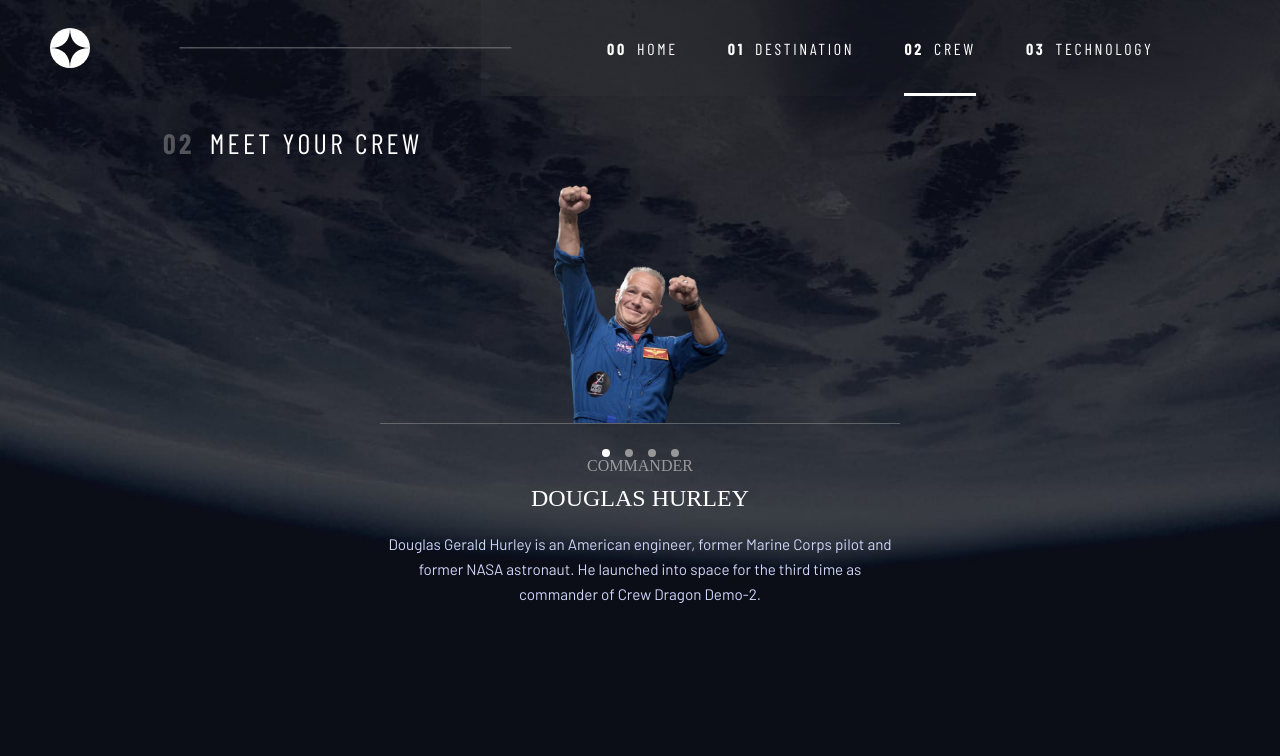
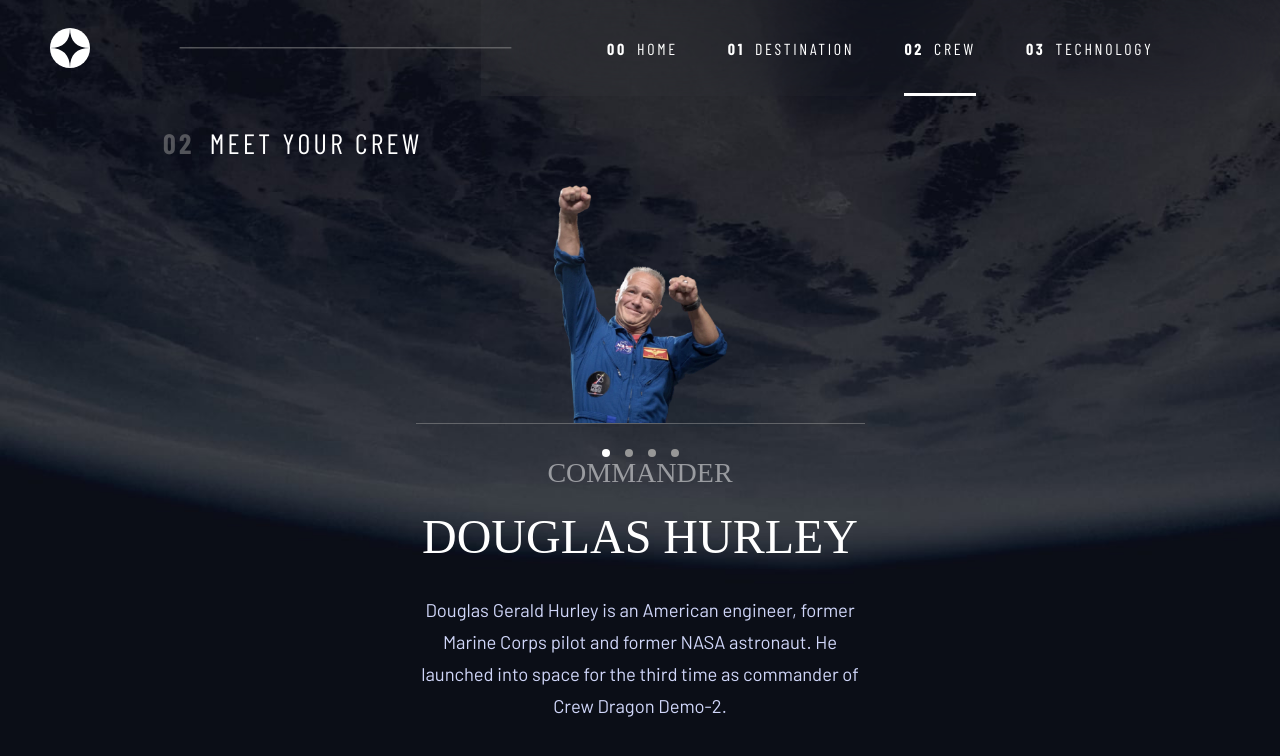
Before and after one commit to AlexDDevv/space-tourism, a React (Vite) app: page /crew in a window 1280 px wide. Shown: the top 756 px of the page. Built offline with nearby package versions, Linux system fonts and the light colour scheme; a web font is replaced by a local one.

Commit message:
Responsive for CrewInfos component

```diff
--- a/src/assets/sass/components/crew/_crewPresentation.scss
+++ b/src/assets/sass/components/crew/_crewPresentation.scss
@@ -1,4 +1,8 @@
 .crew-info {
+    @media screen and (min-width: 768px) {
+        order: 1;
+    }
+
     .title-crew {
         font-family: $bellefair;
         font-weight: 400;
@@ -6,19 +10,65 @@
     }
     .rank-member {
         color: rgba(255, 255, 255, 0.5);
-        font-size: 1rem;
+        font-size: 0.9rem;
         margin-bottom: 10px;
+
+        @media screen and (min-width: 375px) {
+            font-size: 1rem;
+        }
+        @media screen and (min-width: 768px) {
+            font-size: 1.5rem;
+            margin-bottom: 15px;
+        }
+        @media screen and (min-width: 1024px) {
+            font-size: 1.75rem;
+            margin-bottom: 20px;
+        }
+        @media screen and (min-width: 1440px) {
+            font-size: 2rem;
+        }
     }
     .crew-name {
         color: white;
-        font-size: 1.5rem;
-        margin-bottom: 20px;
+        font-size: 1.25rem;
+        margin-bottom: 15px;
+
+        @media screen and (min-width: 375px) {
+            font-size: 1.5rem;
+            margin-bottom: 20px;
+        }
+        @media screen and (min-width: 768px) {
+            font-size: 2.5rem;
+            margin-bottom: 30px;
+        }
+        @media screen and (min-width: 1024px) {
+            font-size: 3rem;
+        }
+        @media screen and (min-width: 1440px) {
+            font-size: 3.5rem;
+        }
     }
     .crew-bio {
         color: $textColor;
         font-family: $barlow;
-        font-size: 0.95rem;
-        line-height: 25px;
+        font-size: 0.85rem;
+        line-height: 23px;
         max-width: 520px;
+
+        @media screen and (min-width: 375px) {
+            font-size: 0.95rem;
+            line-height: 25px;
+            min-width: 332px;
+        }
+        @media screen and (min-width: 768px) {
+            font-size: 1rem;
+            line-height: 28px;
+            max-width: 590px;
+        }
+        @media screen and (min-width: 1024px) {
+            font-size: 1.15rem;
+            line-height: 32px;
+            max-width: 449px;
+        }
     }
 }
```
